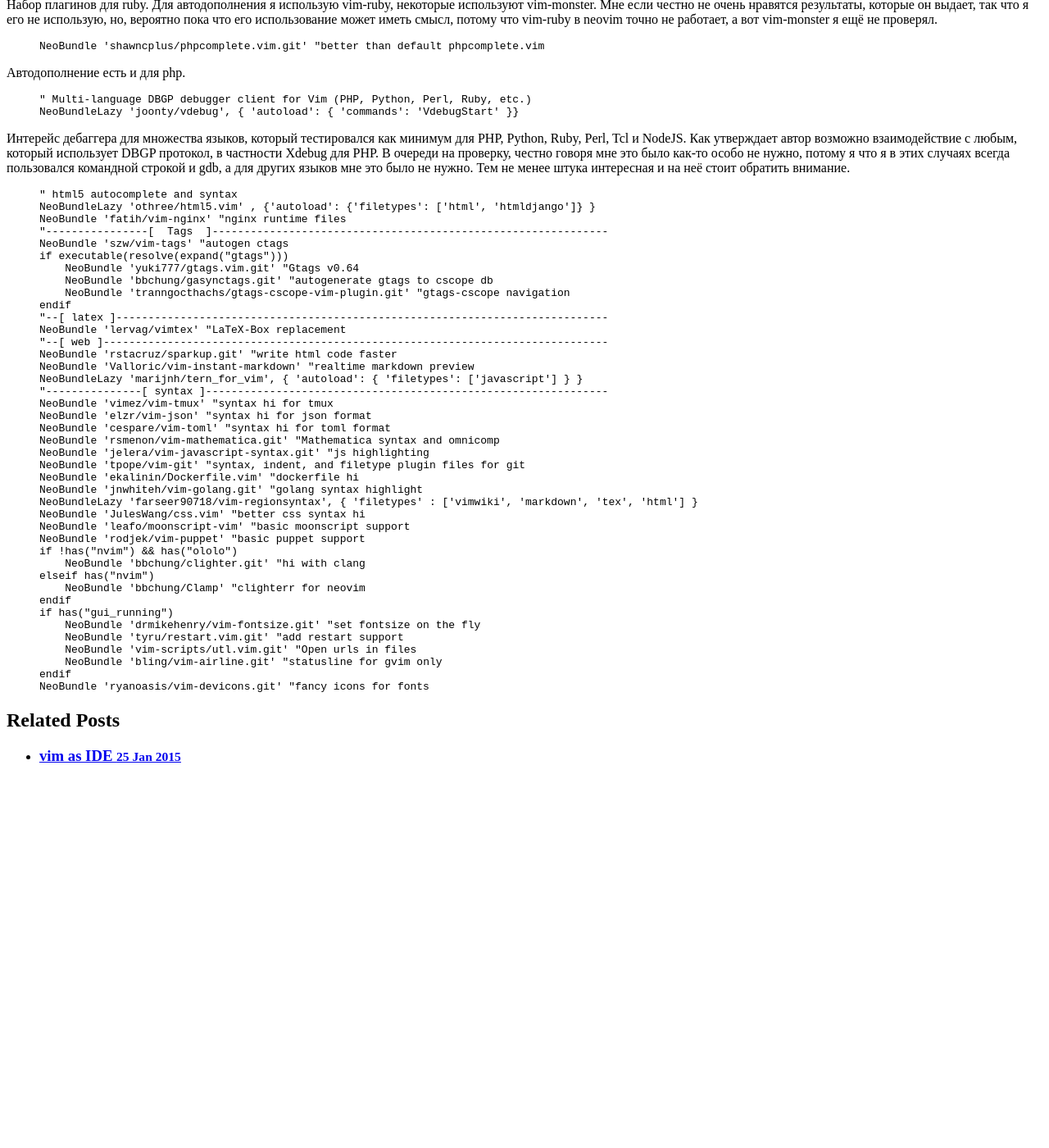
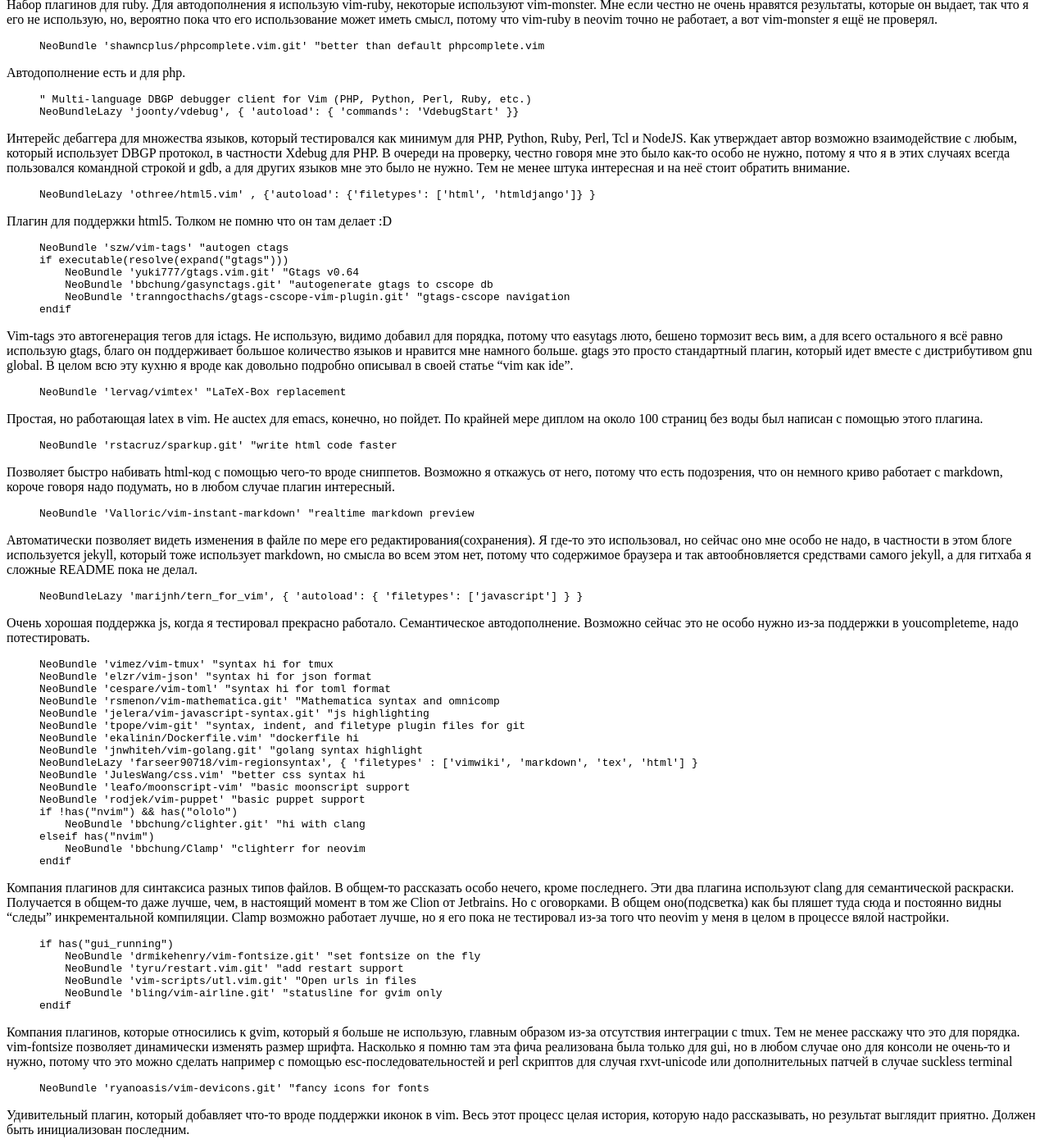
Before and after one commit to neg-serg/neg-serg.github.io, a Jekyll site: the page built from _posts/2015-01-25-vim-plugin-overview.md, in a window 1280 px wide and 1400 px high, scrolled down 7640 px. Shown: the whole window at 82% size. Built offline with Jekyll 4.4.1, drawn with Linux system fonts in a browser that asks for light colours; Markdown is read by kramdown in place of the engine named in the settings; before the commit the page ends 8592 px from its top, so only the background shows below that.

Commit message:
initial plugin-overview version

```diff
--- a/_posts/2015-01-25-vim-plugin-overview.md
+++ b/_posts/2015-01-25-vim-plugin-overview.md
@@ -651,23 +651,53 @@
 и на неё стоит обратить внимание.
 
 {% highlight vim %}
-" html5 autocomplete and syntax
 NeoBundleLazy 'othree/html5.vim' , {'autoload': {'filetypes': ['html', 'htmldjango']} }
-NeoBundle 'fatih/vim-nginx' "nginx runtime files
-"----------------[  Tags  ]--------------------------------------------------------------
+{% endhighlight %}
+Плагин для поддержки html5. Толком не помню что он там делает :D
+
+{% highlight vim %}
 NeoBundle 'szw/vim-tags' "autogen ctags
 if executable(resolve(expand("gtags")))
     NeoBundle 'yuki777/gtags.vim.git' "Gtags v0.64
     NeoBundle 'bbchung/gasynctags.git' "autogenerate gtags to cscope db
     NeoBundle 'tranngocthachs/gtags-cscope-vim-plugin.git' "gtags-cscope navigation
 endif
-"--[ latex ]-----------------------------------------------------------------------------
+{% endhighlight %}
+Vim-tags это автогенерация тегов для ictags. Не использую, видимо добавил для порядка, потому что easytags
+люто, бешено тормозит весь вим, а для всего остального я всё равно использую gtags, благо
+он поддерживает большое количество языков и нравится мне намного больше. gtags это просто стандартный
+плагин, который идет вместе с дистрибутивом gnu global. В целом всю эту кухню я вроде как довольно
+подробно описывал в своей статье "vim как ide".
+
+{% highlight vim %}
 NeoBundle 'lervag/vimtex' "LaTeX-Box replacement
-"--[ web ]-------------------------------------------------------------------------------
+{% endhighlight %}
+Простая, но работающая latex в vim. Не auctex для emacs, конечно, но пойдет. По
+крайней мере диплом на около 100 страниц без воды был написан с помощью этого
+плагина.
+
+{% highlight vim %}
 NeoBundle 'rstacruz/sparkup.git' "write html code faster
+{% endhighlight %}
+Позволяет быстро набивать html-код с помощью чего-то вроде сниппетов. Возможно я откажусь
+от него, потому что есть подозрения, что он немного криво работает с markdown, короче говоря
+надо подумать, но в любом случае плагин интересный.
+
+{% highlight vim %}
 NeoBundle 'Valloric/vim-instant-markdown' "realtime markdown preview
+{% endhighlight %}
+Автоматически позволяет видеть изменения в файле по мере его редактирования(сохранения).
+Я где-то это использовал, но сейчас оно мне особо не надо, в частности в этом блоге используется
+jekyll, который тоже использует markdown, но смысла во всем этом нет, потому что содержимое браузера
+и так автообновляется средствами самого jekyll, а для гитхаба я сложные README пока не делал.
+
+{% highlight vim %}
 NeoBundleLazy 'marijnh/tern_for_vim', { 'autoload': { 'filetypes': ['javascript'] } }
-"---------------[ syntax ]---------------------------------------------------------------
+{% endhighlight %}
+Очень хорошая поддержка js, когда я тестировал прекрасно работало. Семантическое автодополнение.
+Возможно сейчас это не особо нужно из-за поддержки в youcompleteme, надо потестировать.
+
+{% highlight vim %}
 NeoBundle 'vimez/vim-tmux' "syntax hi for tmux
 NeoBundle 'elzr/vim-json' "syntax hi for json format
 NeoBundle 'cespare/vim-toml' "syntax hi for toml format
@@ -685,11 +715,34 @@
 elseif has("nvim")
     NeoBundle 'bbchung/Clamp' "clighterr for neovim
 endif
+{% endhighlight %}
+Компания плагинов для синтаксиса разных типов файлов. В общем-то рассказать
+особо нечего, кроме последнего. Эти два плагина используют clang для
+семантической раскраски. Получается в общем-то даже лучше, чем, в настоящий
+момент в том же Clion от Jetbrains. Но с оговорками. В общем оно(подсветка) как
+бы пляшет туда сюда и постоянно видны "следы" инкрементальной компиляции. Clamp
+возможно работает лучше, но я его пока не тестировал из-за того что neovim
+у меня в целом в процессе вялой настройки.
+
+{% highlight vim %}
 if has("gui_running")
     NeoBundle 'drmikehenry/vim-fontsize.git' "set fontsize on the fly
     NeoBundle 'tyru/restart.vim.git' "add restart support
     NeoBundle 'vim-scripts/utl.vim.git' "Open urls in files
     NeoBundle 'bling/vim-airline.git' "statusline for gvim only
 endif
+{% endhighlight %}
+Компания плагинов, которые относились к gvim, который я больше не использую, главным
+образом из-за отсутствия интеграции с tmux. Тем не менее расскажу что это для порядка.
+vim-fontsize позволяет динамически изменять размер шрифта. Насколько я помню там эта
+фича реализована была только для gui, но в любом случае оно для консоли не очень-то и
+нужно, потому что это можно сделать например с помощью esc-последовательностей и
+perl скриптов для случая rxvt-unicode или дополнительных патчей в случае suckless terminal
+
+{% highlight vim %}
 NeoBundle 'ryanoasis/vim-devicons.git' "fancy icons for fonts
 {% endhighlight %}
+
+Удивительный плагин, который добавляет что-то вроде поддержки иконок в vim.
+Весь этот процесс целая история, которую надо рассказывать, но результат
+выглядит приятно. Должен быть инициализован последним.
```
